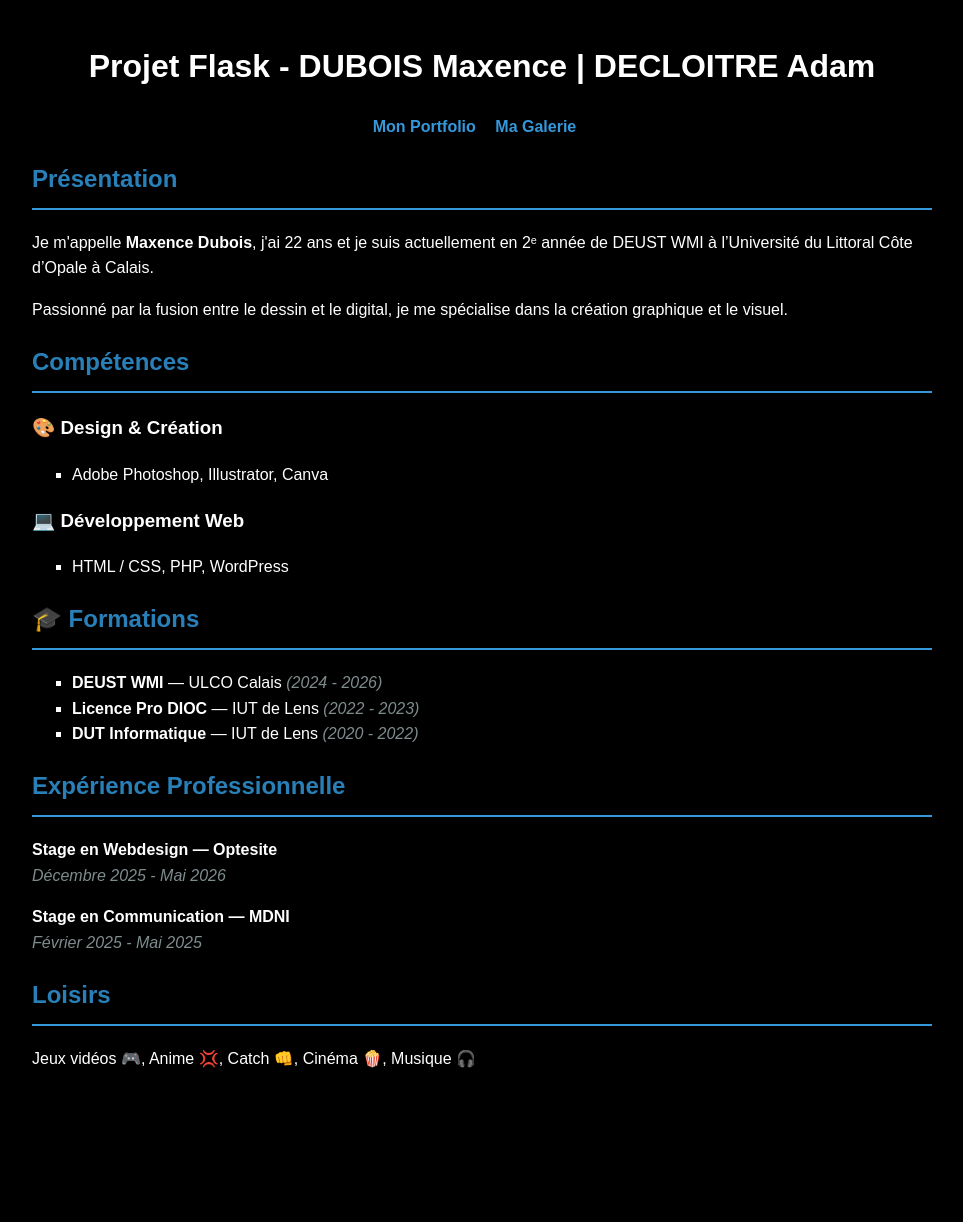
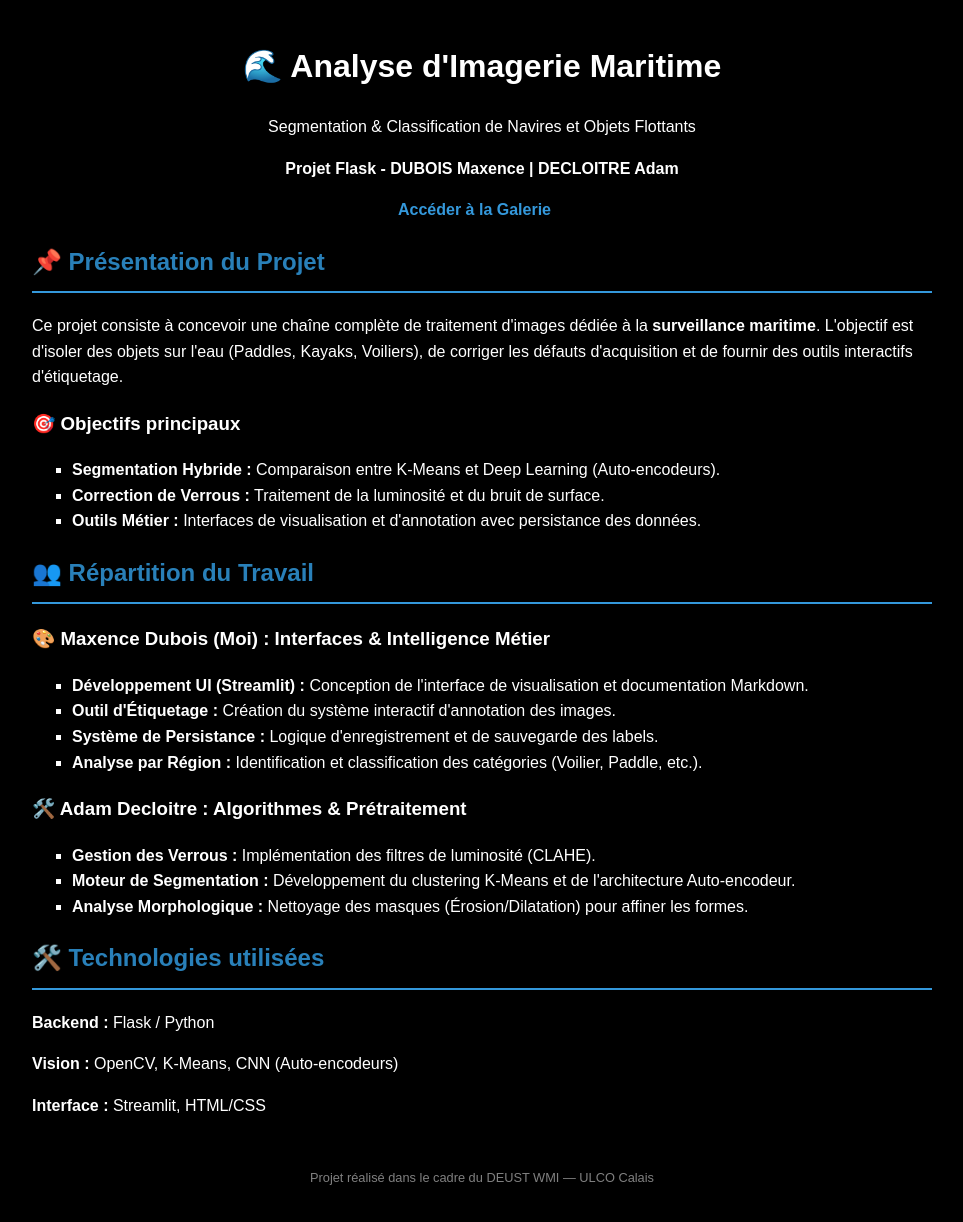
Before and after one commit to Max-Dubois/projet_flask, a Flask app: page / in a window 1280 px wide. Shown: the whole page, without its empty margins (158-1121 px from the left). Before the commit the page ends 1068 px from the top, so only its background shows below. Run offline with Flask 3, Linux system fonts and the light colour scheme.

Commit message:
modif accueil

```diff
--- a/templates/accueil.html
+++ b/templates/accueil.html
@@ -2,49 +2,65 @@
 <html lang="fr">
 <head>
     <meta charset="UTF-8">
-    <title>Projet Flask</title>
+    <title>Analyse d'Imagerie Maritime - Flask</title>
     <link rel="stylesheet" href="{{ url_for('static', filename='css/style.css') }}">
 </head>
 <body>
 
     <div style="text-align: center;">
-        <h1>Projet Flask - DUBOIS Maxence | DECLOITRE Adam</h1>
+        <h1>🌊 Analyse d'Imagerie Maritime</h1>
+        <p class="subtitle">Segmentation & Classification de Navires et Objets Flottants</p>
+        <p><strong>Projet Flask - DUBOIS Maxence | DECLOITRE Adam</strong></p>
         <p class="links">
-            <a href="https://maxence-dubois.fr/">Mon Portfolio</a>
-            <a href="/galerie">Ma Galerie</a>
+            <a href="/galerie">Accéder à la Galerie</a>
         </p>
     </div>
 
-    <h2>Présentation</h2>
-    <p>Je m'appelle <strong>Maxence Dubois</strong>, j'ai 22 ans et je suis actuellement en 2ᵉ année de DEUST WMI à l’Université du Littoral Côte d’Opale à Calais.</p>
-    <p>Passionné par la fusion entre le dessin et le digital, je me spécialise dans la création graphique et le visuel.</p>
+    <section>
+        <h2>📌 Présentation du Projet</h2>
+        <p>Ce projet consiste à concevoir une chaîne complète de traitement d'images dédiée à la <strong>surveillance maritime</strong>. L'objectif est d'isoler des objets sur l'eau (Paddles, Kayaks, Voiliers), de corriger les défauts d'acquisition et de fournir des outils interactifs d'étiquetage.</p>
 
-    <h2>Compétences</h2>
-    <h3>🎨 Design & Création</h3>
-    <ul>
-        <li>Adobe Photoshop, Illustrator, Canva</li>
-    </ul>
-    <h3>💻 Développement Web</h3>
-    <ul>
-        <li>HTML / CSS, PHP, WordPress</li>
-    </ul>
+        <h3>🎯 Objectifs principaux</h3>
+        <ul>
+            <li><strong>Segmentation Hybride :</strong> Comparaison entre K-Means et Deep Learning (Auto-encodeurs).</li>
+            <li><strong>Correction de Verrous :</strong> Traitement de la luminosité et du bruit de surface.</li>
+            <li><strong>Outils Métier :</strong> Interfaces de visualisation et d'annotation avec persistance des données.</li>
+        </ul>
+    </section>
 
-    <h2>🎓 Formations</h2>
-    <ul>
-        <li><strong>DEUST WMI</strong> — ULCO Calais <span class="date">(2024 - 2026)</span></li>
-        <li><strong>Licence Pro DIOC</strong> — IUT de Lens <span class="date">(2022 - 2023)</span></li>
-        <li><strong>DUT Informatique</strong> — IUT de Lens <span class="date">(2020 - 2022)</span></li>
-    </ul>
+    <section>
+        <h2>👥 Répartition du Travail</h2>
 
-    <h2>Expérience Professionnelle</h2>
-    <p><strong>Stage en Webdesign — Optesite</strong><br>
-    <span class="date">Décembre 2025 - Mai 2026</span></p>
+        <div class="pole">
+            <h3>🎨 Maxence Dubois (Moi) : Interfaces & Intelligence Métier</h3>
+            <ul>
+                <li><strong>Développement UI (Streamlit) :</strong> Conception de l'interface de visualisation et documentation Markdown.</li>
+                <li><strong>Outil d'Étiquetage :</strong> Création du système interactif d'annotation des images.</li>
+                <li><strong>Système de Persistance :</strong> Logique d'enregistrement et de sauvegarde des labels.</li>
+                <li><strong>Analyse par Région :</strong> Identification et classification des catégories (Voilier, Paddle, etc.).</li>
+            </ul>
+        </div>
 
-    <p><strong>Stage en Communication — MDNI</strong><br>
-    <span class="date">Février 2025 - Mai 2025</span></p>
+        <div class="pole">
+            <h3>🛠️ Adam Decloitre : Algorithmes & Prétraitement</h3>
+            <ul>
+                <li><strong>Gestion des Verrous :</strong> Implémentation des filtres de luminosité (CLAHE).</li>
+                <li><strong>Moteur de Segmentation :</strong> Développement du clustering K-Means et de l'architecture Auto-encodeur.</li>
+                <li><strong>Analyse Morphologique :</strong> Nettoyage des masques (Érosion/Dilatation) pour affiner les formes.</li>
+            </ul>
+        </div>
+    </section>
 
-    <h2>Loisirs</h2>
-    <p>Jeux vidéos 🎮, Anime 💢, Catch 👊, Cinéma 🍿, Musique 🎧</p>
+    <section>
+        <h2>🛠️ Technologies utilisées</h2>
+        <p><strong>Backend :</strong> Flask / Python</p>
+        <p><strong>Vision :</strong> OpenCV, K-Means, CNN (Auto-encodeurs)</p>
+        <p><strong>Interface :</strong> Streamlit, HTML/CSS</p>
+    </section>
+
+    <footer style="margin-top: 50px; text-align: center; font-size: 0.8em; color: gray;">
+        <p>Projet réalisé dans le cadre du DEUST WMI — ULCO Calais</p>
+    </footer>
 
 </body>
 </html>
```
